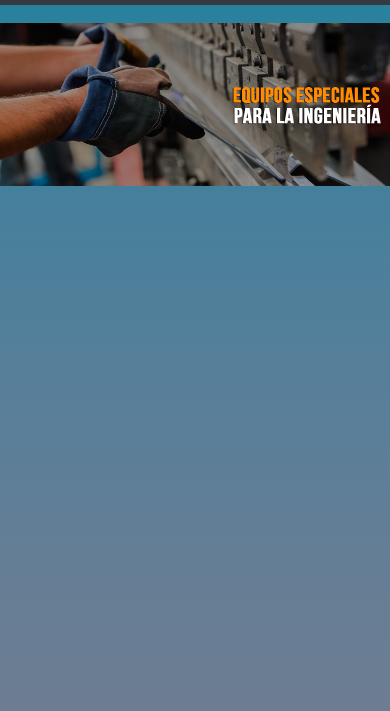
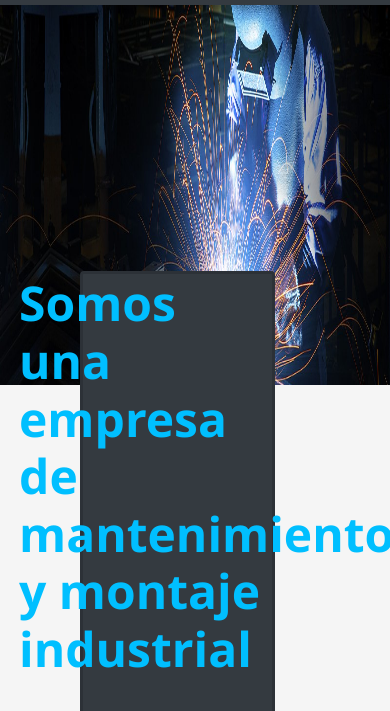
Before and after one commit to LucianoBethular/mi_repositorio, a website: page index.html in a window 390 px wide. Shown: the part 81-792 px from the top of the page. Drawn offline with nearby package versions, Linux system fonts and the light colour scheme.

Commit message:
responsive e index

```diff
--- a/index.html
+++ b/index.html
@@ -48,8 +48,15 @@
         </nav>
     </nav>
 <section>
-<div class="banner">
-    <img src="/images/1736780-metalúrgica-mazzoni-banner2.jpg" alt="">
+<div >
+    <img class="banner" src="/images/390668-banner.w1900.jpg" alt="">
+</div>
+<div class="indice">
+<h1> Somos una empresa de
+<br>
+    mantenimiento y montaje industrial</h1>
+    <br>
+    <h3> Estamos enfocados en el mantenimiento integral de la industrial</h3>
 </div>
 </section>
 <footer>
--- a/scss/_footer.scss
+++ b/scss/_footer.scss
@@ -2,6 +2,7 @@ footer {
     grid-area: footer;
     margin-left: 0px;
     border-top: 4px solid black;
+    position: relative;
 }
 
 footer ul {
--- a/scss/_navmenu.scss
+++ b/scss/_navmenu.scss
@@ -14,7 +14,7 @@ nav {
       }
 
       .navbar-dark .navbar-nav .nav-link {
-        color: skyblue;
+        color: whitesmoke;
       }
 
       .navbar-dark .navbar-nav .nav-link:hover, .navbar-dark .navbar-nav .nav-link:focus {
@@ -84,11 +84,11 @@ nav {
           }
 
           .dropdown-item.disabled, .dropdown-item:disabled {
-            color: skyblue;
+            color: whitesmoke;
             background-color: transparent;
           }
         .dropdown-item {
-            color: skyblue;
+            color: whitesmoke;
             font-size: 1.1em;
         }
         .dropdown-divider {
--- a/scss/_responsive.scss
+++ b/scss/_responsive.scss
@@ -26,10 +26,17 @@
     grid-column-gap: 15px;
     grid-row-gap: 10px;
     height: 100vh;
-    background-image: linear-gradient(to right bottom, #000000, #221b1e, #3b303a, #52485a, #65627d, #697394, #6986ab, #6599c0, #55a5c9, #43b2ce, #36bece, #37c9c9);
+    background-color: whitesmoke;
     background-attachment: fixed;
     }
 
+    .banner {
+        width: 100%;
+        position: absolute;
+        margin-top: -10px;
+        height: 45%;
+
+        }
 
     section{
 
@@ -59,4 +66,34 @@
         width: 100%;
     }
         }
+
     }
+
+    @media only screen and (max-width: 768px) {
+        .indice {
+            margin-left: 12.5rem;
+            margin-top: 26rem;
+        }
+        .banner {
+            width: 100%;
+            position: absolute;
+            margin-top: -4.75%;
+            height: 45%;
+
+            }
+    }
+
+    @media only screen and (max-width: 480px) {
+        .indice {
+            margin-left: 5rem;
+            margin-top: 15.5rem;
+            height: 75%;
+        }
+        .banner {
+            width: 100%;
+            position: absolute;
+            margin-top: -4.75%;
+            height: 45%;
+
+            }
+    }
--- a/scss/_section.scss
+++ b/scss/_section.scss
@@ -1,5 +1,6 @@
 section{
     width: fixed ;
+
 }
 .section__contenido {
     grid-area: contenido;
@@ -11,7 +12,7 @@ section{
     width: auto;
     height: auto;
     margin-left: 5rem;
-    margin-top: 3rem;
+    margin-top: 1.5rem;
 }
 .section__mapa2 {
     display: grid;
@@ -124,9 +125,26 @@ textarea {
     width: 100%;
     height: 300px;
 }
-.banner img{
+.banner {
 width: 100%;
+position: absolute;
+margin-top: -5px;
+height: 45%;
+
 }
 section img {
     width: 100%;
 }
+
+.indice {
+    border: black 3px solid;
+    background-color: #343a40;
+    z-index: 1000;
+    width: 50%;
+    height: 45%;
+    position: absolute;
+    margin: 19rem;
+    margin-left: 21rem;
+    border: 3px solid rgba(0, 0, 0, 0.15);
+    border-radius: 0.25rem;
+}
--- a/scss/style.scss
+++ b/scss/style.scss
@@ -17,7 +17,7 @@
     grid-row-gap: 20px;
     height: 100vh;
     width: auto;
-    background-image: linear-gradient(to top, #707d90, #647e96, #547f9a, #3e809d, #1a829d);
+    background-color: whitesmoke;
     background-attachment: fixed;
 }
 
@@ -25,29 +25,24 @@ header {
     grid-area: header;
 }
 h1 {
-    font-size: 4rem; /* 60px */;
+    font-size: 3rem; ;
     font-family: 'Segoe UI', Tahoma, Geneva, Verdana, sans-serif;
     font-weight: bolder;
     text-decoration: none;
-    margin: 7px ;
-}
-
-@keyframes titulo{
-    0% {  margin-left: 7px }
-    25% {  margin-left: 9px }
-    50% {margin-left: 7px;}
-    75% {margin-left: 5px;}
-    100% {margin-left: 7px;}
-}
-h1:hover{
-    animation: titulo 200ms;
-    animation-timing-function: linear;
-    animation-iteration-count: infinite;
+    color: deepskyblue;
+    margin-left: -4rem ;
 }
 
 h2 {
-    color:skyblue;
+    color:deepskyblue;
     text-decoration: underline;
     font-weight: bold;
 
 }
+
+h3 {
+    color:skyblue;
+    font-weight: bold;
+    text-align: center;
+
+}
```
Also changed, not shown: css/style.css, images/390668-banner.w1900.jpg (added), images/banner-soldadura.jpg (added).
